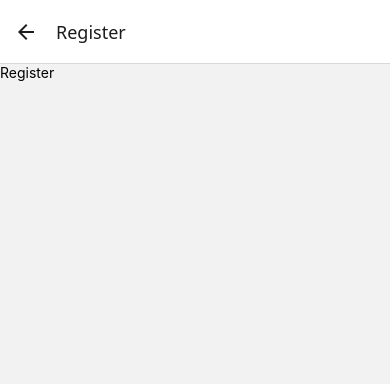
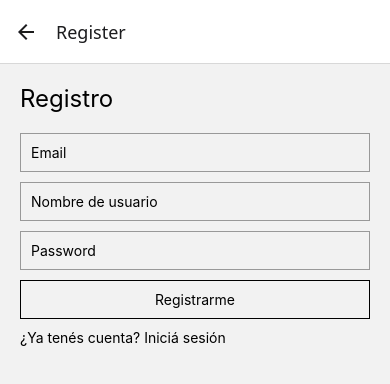
Before and after one commit to guadapaz1/Proyecto-Ibarzabal-Paz-Dietrich, a React Native app: screen /Register in a window 390 px wide. Shown: the top 384 px of the page. Built offline with nearby package versions, Linux system fonts and the light colour scheme.

Commit message:
hice la estructura de register

```diff
--- a/src/screens/Login/Login.js
+++ b/src/screens/Login/Login.js
@@ -1,5 +1,5 @@
 import { useState } from 'react';
-import { View, Text, TextInput, Pressable } from 'react-native';
+import { View, Text, TextInput, Pressable, StyleSheet } from 'react-native';
 
 function Login(props) {
     const [email, setEmail] = useState('');
@@ -11,10 +11,11 @@ function Login(props) {
     }
 
     return (
-        <View>
-            <Text>Login</Text>
+        <View style={styles.container}>
+            <Text style={styles.title}>Login</Text>
 
             <TextInput
+                style={styles.input}
                 placeholder="Email"
                 keyboardType="email-address"
                 onChangeText={text => setEmail(text)}
@@ -22,6 +23,7 @@ function Login(props) {
             />
 
             <TextInput
+                style={styles.input}
                 placeholder="Password"
                 keyboardType="default"
                 secureTextEntry={true}
@@ -29,7 +31,7 @@ function Login(props) {
                 value={password}
             />
 
-            <Pressable onPress={() => onSubmit()}>
+            <Pressable style={styles.boton} onPress={() => onSubmit()}>
                 <Text>Ingresar</Text>
             </Pressable>
 
@@ -41,3 +43,26 @@ function Login(props) {
 }
 
 export default Login;
+
+const styles = StyleSheet.create({
+    container: {
+        padding: 20,
+    },
+    title: {
+        fontSize: 24,
+        marginBottom: 20,
+    },
+    input: {
+        borderWidth: 1,
+        borderColor: '#999',
+        padding: 10,
+        marginBottom: 10,
+    },
+    boton: {
+        borderWidth: 1,
+        borderColor: '#000',
+        padding: 10,
+        marginBottom: 10,
+        alignItems: 'center',
+    },
+});
--- a/src/screens/Register/Register.js
+++ b/src/screens/Register/Register.js
@@ -1,11 +1,78 @@
-import { View, Text } from 'react-native';
+import { useState } from 'react';
+import { View, Text, TextInput, Pressable, StyleSheet } from 'react-native';
 
-function Register() {
+function Register(props) {
+    const [email, setEmail] = useState('');
+    const [username, setUsername] = useState('');
+    const [password, setPassword] = useState('');
+
+    function onSubmit() {
+        console.log('Email:', email);
+        console.log('Username:', username);
+        console.log('Password:', password);
+    }
+
     return (
-        <View>
-            <Text>Register</Text>
+        <View style={styles.container}>
+            <Text style={styles.title}>Registro</Text>
+
+            <TextInput
+                style={styles.input}
+                placeholder="Email"
+                keyboardType="email-address"
+                onChangeText={text => setEmail(text)}
+                value={email}
+            />
+
+            <TextInput
+                style={styles.input}
+                placeholder="Nombre de usuario"
+                keyboardType="default"
+                onChangeText={text => setUsername(text)}
+                value={username}
+            />
+
+            <TextInput
+                style={styles.input}
+                placeholder="Password"
+                keyboardType="default"
+                secureTextEntry={true}
+                onChangeText={text => setPassword(text)}
+                value={password}
+            />
+
+            <Pressable style={styles.boton} onPress={() => onSubmit()}>
+                <Text>Registrarme</Text>
+            </Pressable>
+
+            <Pressable onPress={() => props.navigation.navigate('Login')}>
+                <Text>¿Ya tenés cuenta? Iniciá sesión</Text>
+            </Pressable>
         </View>
     );
 }
 
 export default Register;
+
+const styles = StyleSheet.create({
+    container: {
+        padding: 20,
+    },
+    title: {
+        fontSize: 24,
+        marginBottom: 20,
+    },
+    input: {
+        borderWidth: 1,
+        borderColor: '#999',
+        padding: 10,
+        marginBottom: 10,
+    },
+    boton: {
+        borderWidth: 1,
+        borderColor: '#000',
+        padding: 10,
+        marginBottom: 10,
+        alignItems: 'center',
+    },
+});
```
